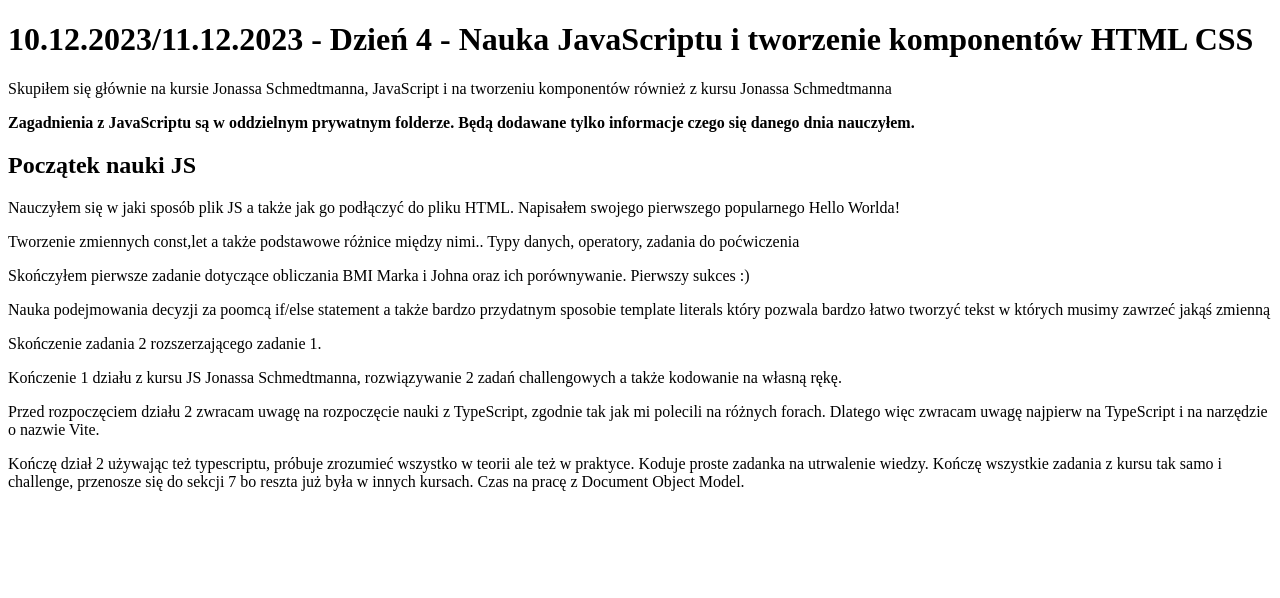
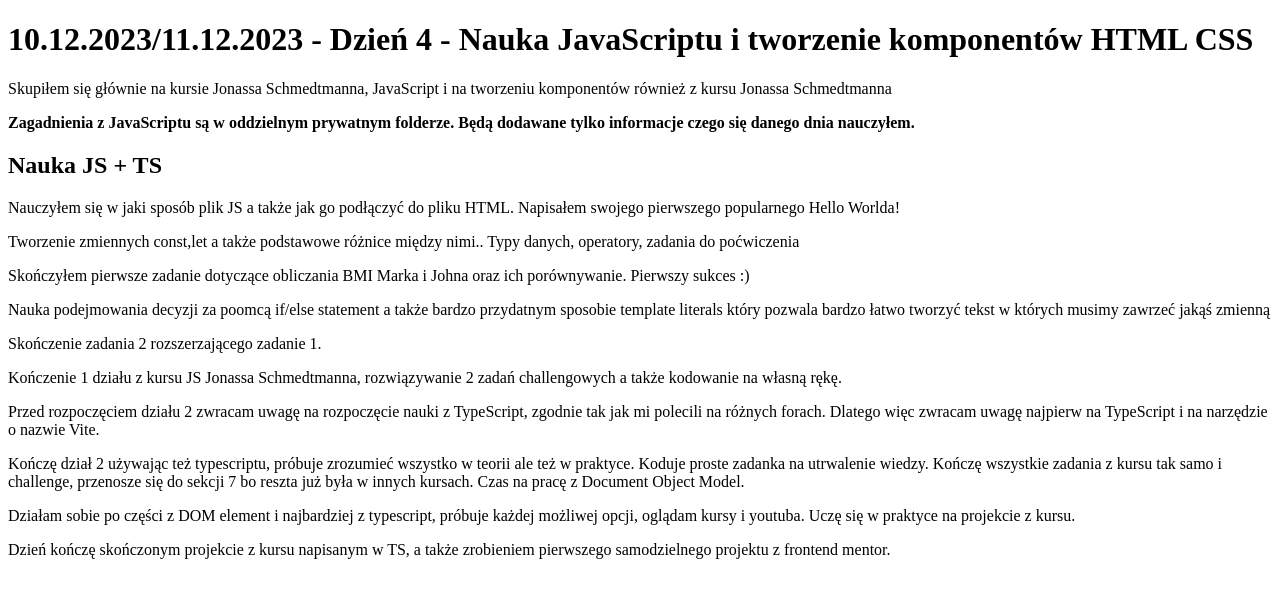
Before and after one commit to naskriK/BlogNauka, a plain HTML site: page pages/dzien4/dzien4.html in a window 1280 px wide. Drawn offline with Linux system fonts and the light colour scheme.

Commit message:
Koniec dnia 4
Kończenie bloga dnia 4.

```diff
--- a/pages/dzien4/dzien4.html
+++ b/pages/dzien4/dzien4.html
@@ -21,7 +21,7 @@
       >
     </p>
 
-    <h2>Początek nauki JS</h2>
+    <h2>Nauka JS + TS</h2>
     <p>
       Nauczyłem się w jaki sposób plik JS a także jak go podłączyć do pliku
       HTML. Napisałem swojego pierwszego popularnego Hello Worlda!
@@ -63,5 +63,16 @@
       sekcji 7 bo reszta już była w innych kursach. Czas na pracę z Document
       Object Model.
     </p>
+
+    <p>
+      Działam sobie po części z DOM element i najbardziej z typescript, próbuje
+      każdej możliwej opcji, oglądam kursy i youtuba. Uczę się w praktyce na
+      projekcie z kursu.
+    </p>
+
+    <p>
+      Dzień kończę skończonym projekcie z kursu napisanym w TS, a także
+      zrobieniem pierwszego samodzielnego projektu z frontend mentor.
+    </p>
   </body>
 </html>
```
